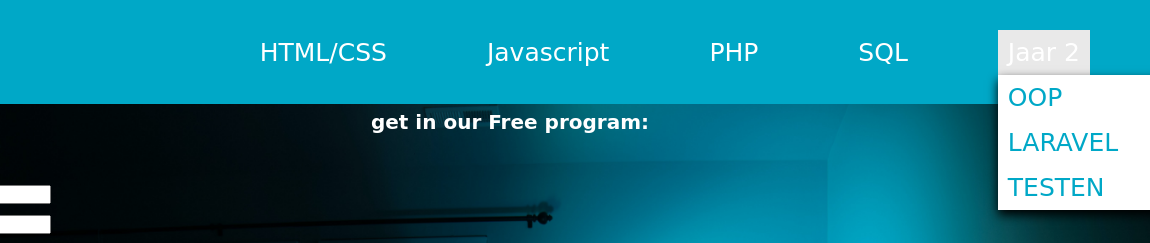
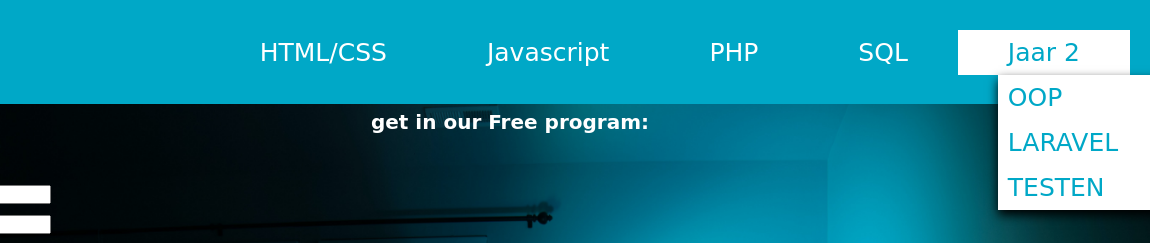
Before and after one commit to dylantcr/p1-html-css, a plain HTML site: page opdracht3.1/P1-html-css-layout-main/index.html in a window 1280 px wide. In both pictures the pointer is over the item "Jaar 2". Shown: the top 243 px of the page, 130-1280 px from the left. Drawn offline with Linux system fonts and the light colour scheme; a web font is replaced by a local one.

Commit message:
5.2 dropdown

```diff
--- a/opdracht3.1/P1-html-css-layout-main/index.html
+++ b/opdracht3.1/P1-html-css-layout-main/index.html
@@ -18,18 +18,42 @@
     <nav>
       <img src="./img/hacker.png" id="logo" />
       <ul>
+
         <li><a href="#">HTML/CSS</a></li>
+
         <li><a href="#">Javascript</a></li>
+
         <li><a href="#">PHP</a></li>
+
         <li><a href="#">SQL</a></li>
-        <li class="dropdown"><a href="dropbtn">Jaar 2</a>
-        <div class="dropdown-content">
-          <a href="">OOP</a>
-          <a href="">LARAVEL</a>
-          <a href="">TESTEN</a>
+
+       <div class="dropdown">
+
+        <li class="dropdown2">
+
+          <a href="dropdownbtn" class="dropbtn">Jaar 2</a>
+
+
+
+          <div class="dropdown-content">
+
+
+
+            <a href="">OOP</a>
+
+
+
+            <a href="">LARAVEL</a>
+
+
+
+            <a href="">TESTEN</a>
+
+          </div>
+
+        </li>
+
         </div>
-      </li>
-      </ul>
     </nav>
 
 
--- a/opdracht3.1/P1-html-css-layout-main/style.css
+++ b/opdracht3.1/P1-html-css-layout-main/style.css
@@ -88,3 +88,32 @@ li a{
 ul li a:hover{
   background-color: #E9E9E9;
 }
+.dropdown-content a:hover {
+
+  background-color: #E9E9E9;
+
+}
+
+.dropdown:hover .dropdown2{
+
+  background-color: white;
+
+color: blue;
+
+z-index: 2;
+
+}
+
+.dropdown2{
+
+  color: blue;
+
+}
+
+
+
+.dropdown:hover .dropbtn{
+
+  color:#00a8c7;
+
+background-color: white;}
```
